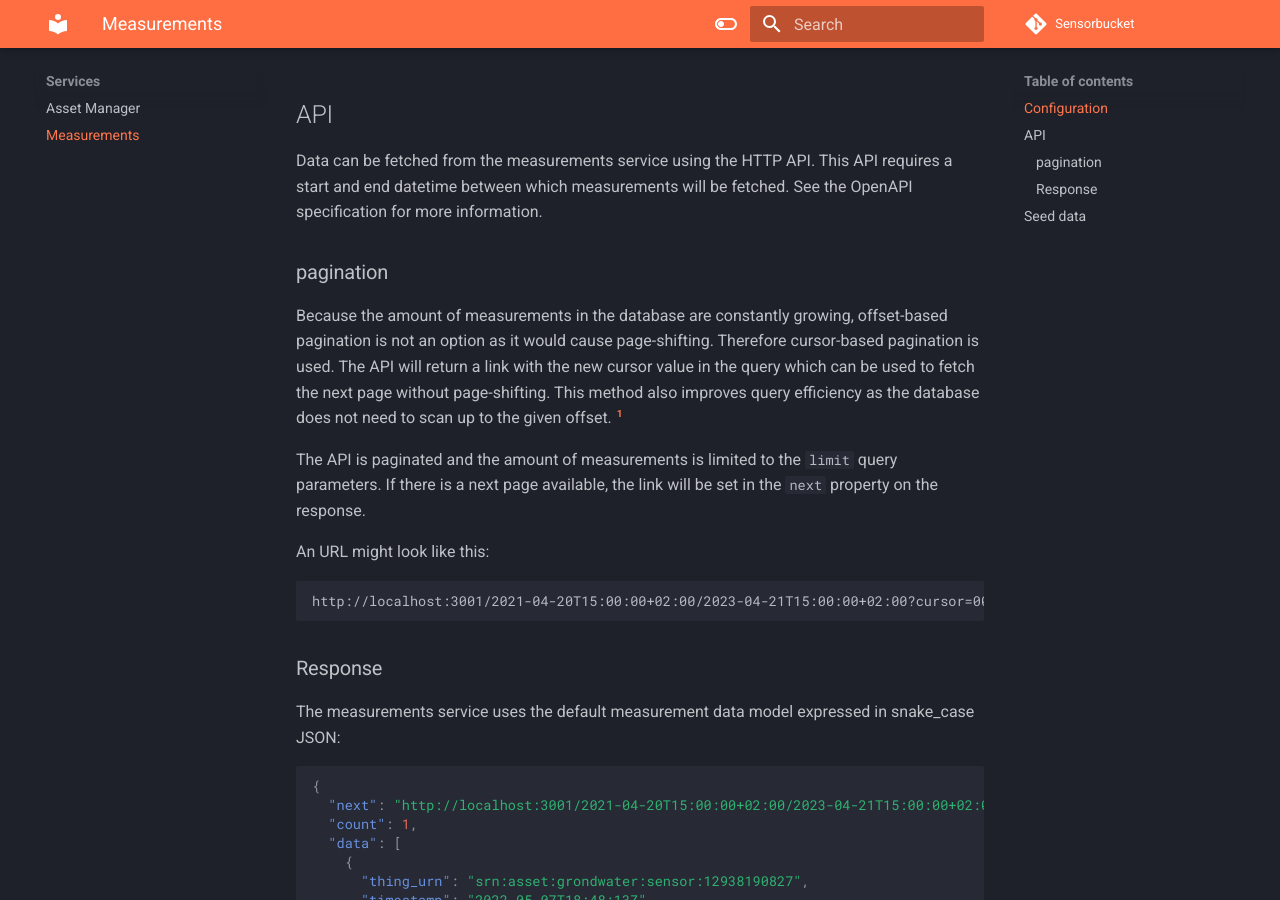
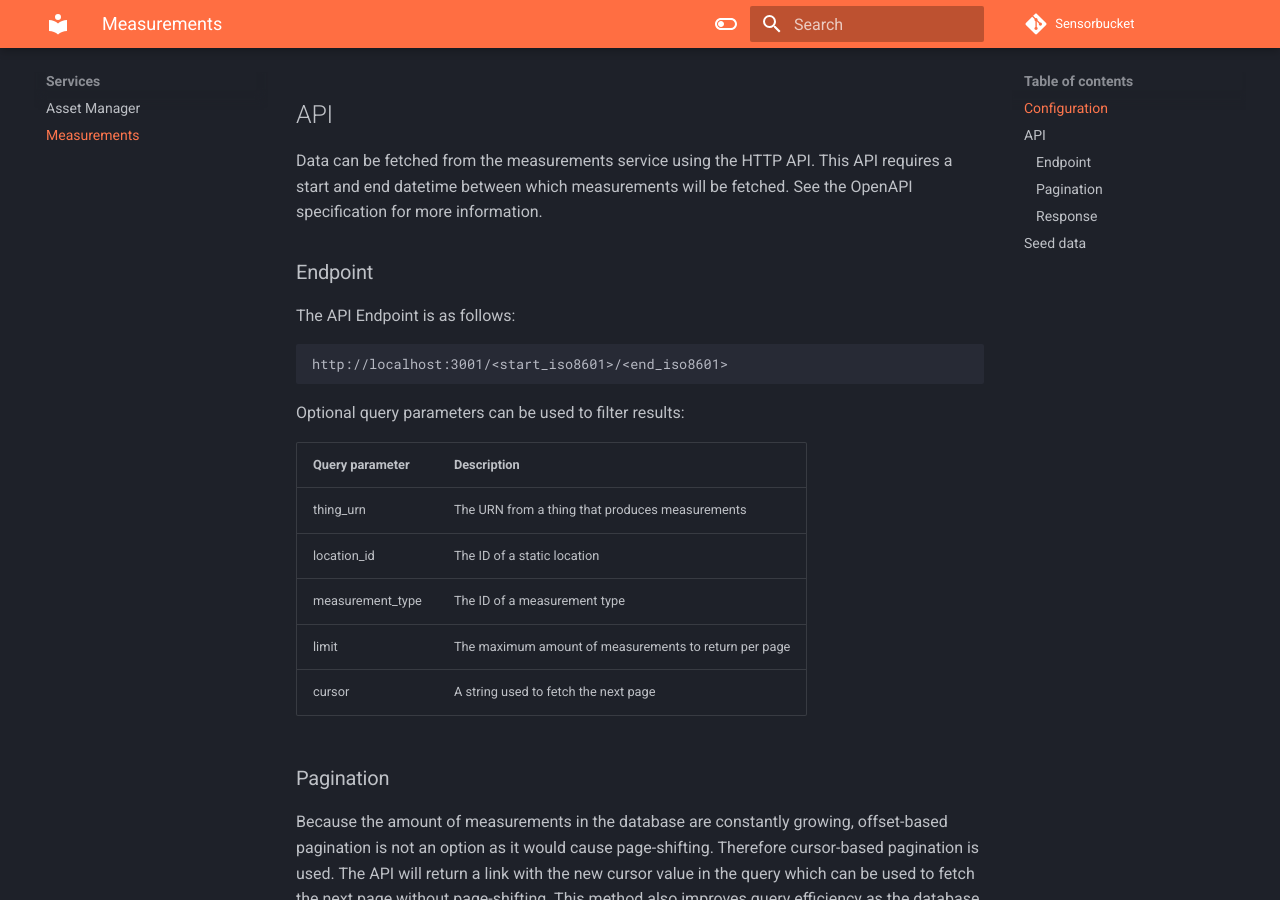
Before and after one commit to sensorbucket/SensorBucket, an MkDocs documentation site: the page built from docs/measurements/index.md, in a window 1280 px wide and 900 px high, scrolled down 1660 px. Built offline with MkDocs 1.6.1 and Material for MkDocs 9.7.7, drawn with Linux system fonts in a browser that asks for light colours; comment, search, counter and statistics services are not loaded.

Commit message:
Update docs

````diff
--- a/docs/measurements/index.md
+++ b/docs/measurements/index.md
@@ -28,7 +28,25 @@ The following environment variables must be set
 
 Data can be fetched from the measurements service using the HTTP API. This API requires a start and end datetime between which measurements will be fetched. See the OpenAPI specification for more information.
 
-### pagination
+### Endpoint
+
+The API Endpoint is as follows:
+
+```
+http://localhost:3001/<start_iso8601>/<end_iso8601>
+```
+
+Optional query parameters can be used to filter results:
+
+| Query parameter  | Description                                           |
+| ---------------- | ----------------------------------------------------- |
+| thing_urn        | The URN from a thing that produces measurements       |
+| location_id      | The ID of a static location                           |
+| measurement_type | The ID of a measurement type                          |
+| limit            | The maximum amount of measurements to return per page |
+| cursor           | A string used to fetch the next page                  |
+
+### Pagination
 
 Because the amount of measurements in the database are constantly growing, offset-based pagination is not an option as it would cause page-shifting. Therefore cursor-based pagination is used. The API will return a link with the new cursor value in the query which can be used to fetch the next page without page-shifting. This method also improves query efficiency as the database does not need to scan up to the given offset. [^1]
 
````
